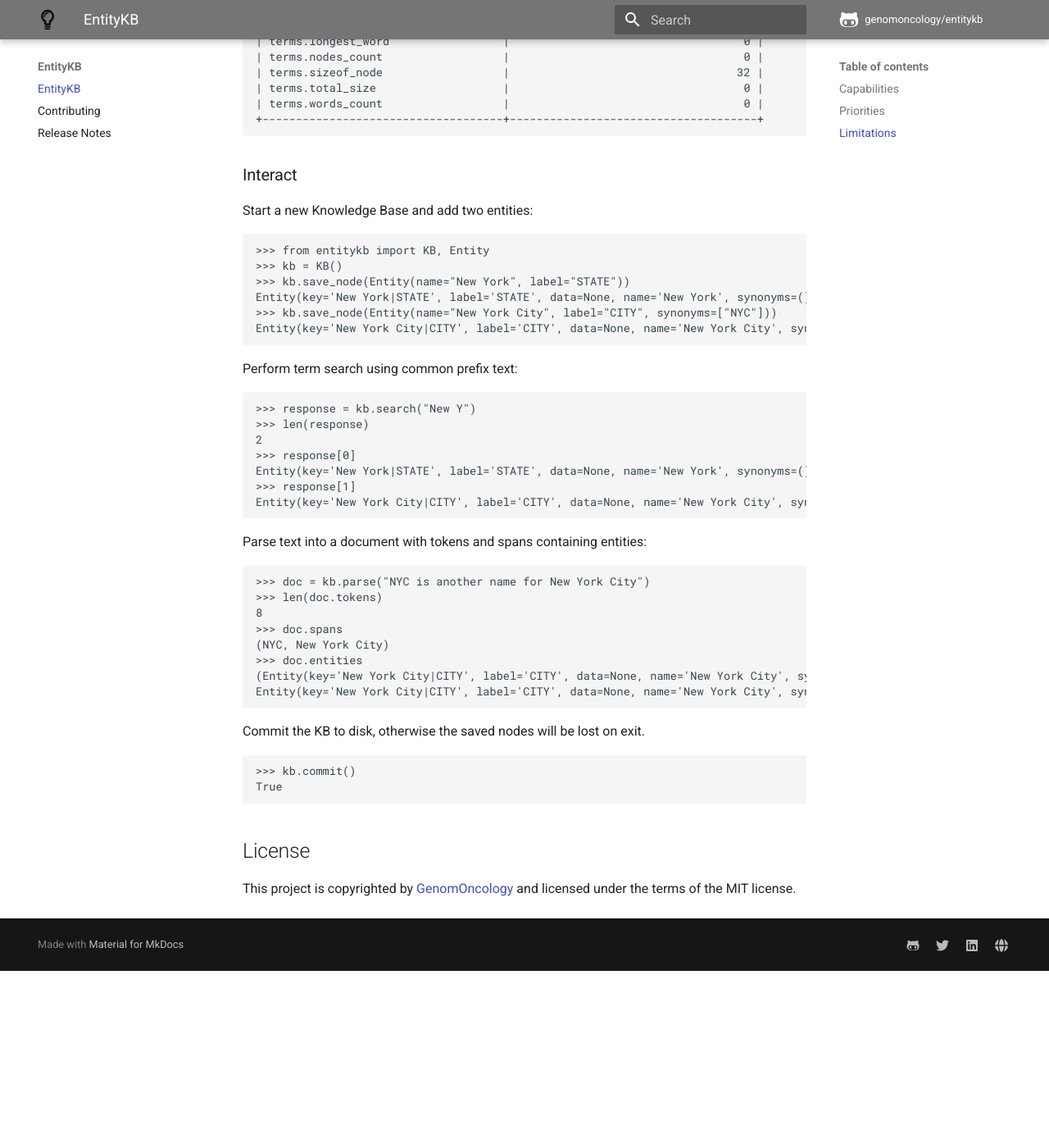
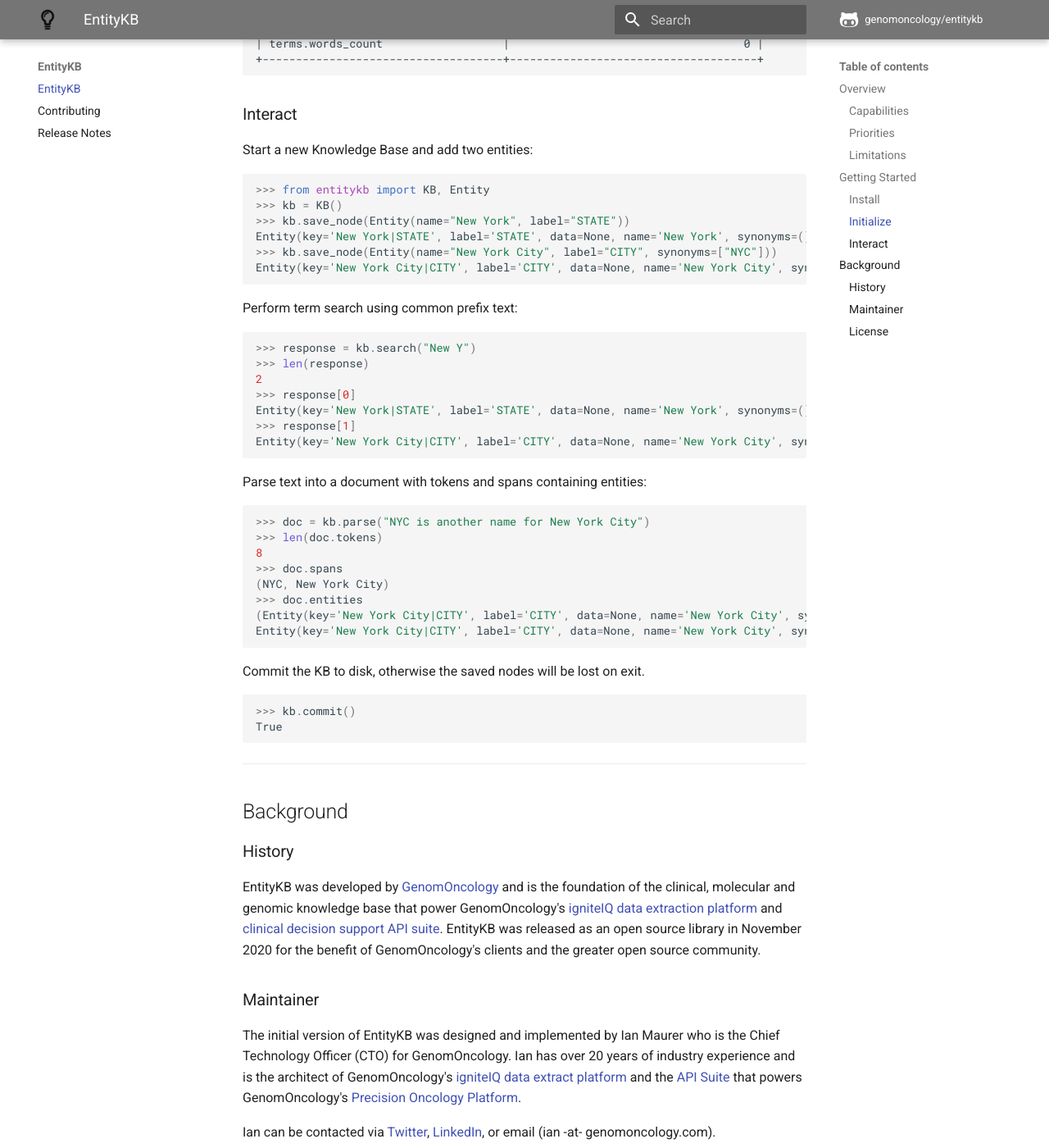
Before and after one commit to Cyberian-Dev/entitykb, an MkDocs documentation site: the page built from docs/index.md, in a window 1280 px wide and 1400 px high, scrolled down 2943 px. Shown: the whole window at 82% size. Built offline with MkDocs 1.6.1 and Material for MkDocs 9.7.7, drawn with Linux system fonts in a browser that asks for light colours; comment, search, counter and statistics services are not loaded; before the commit the page ends 4127 px from its top, so only the background shows below that; some of the changed text lies outside the part shown.

````diff
--- a/docs/index.md
+++ b/docs/index.md
@@ -4,7 +4,7 @@
   </a>
   <br/>
   <em>
-    EntityKB is a python toolkit for the rapid development of custom
+    EntityKB is a Python toolkit for the rapid development of custom
     knowledge bases.
   </em>
 </p>
@@ -23,23 +23,14 @@
 
 ---
 
-# Background
+## Overview
 
 EntityKB is a toolkit for quickly creating knowledge bases (a.k.a.
-knowledge graphs) using the python programming language.  Knowledge
+knowledge graphs) using the Python programming language.  Knowledge
 bases enable [entity linking](https://en.wikipedia.org/wiki/Entity_linking)
 for information extraction and structured searching projects.
 For example, web scraping scripts or chat bot applications can provide
 greater value when concepts are linked to a traversable semantic graph.
-
-EntityKB was developed by [GenomOncology](https://www.genomoncology.com/)
-and is the foundation of the clinical, molecular and genomic knowledge
-base that power GenomOncology's [igniteIQ data extraction
-platform](https://genomoncology.com/igniteiq) and [clinical decision
-support API suite](https://genomoncology.com/api-suite). EntityKB
-was released as an open source library (MIT License) in November
-2020 for the benefit of GenomOncology's clients and the greater
-open source community.
 
 Out of the box, EntityKB is a programmatic framework for algorithmic text
 mining techniques, not a machine-learning based NLP solution. However,
@@ -60,7 +51,7 @@ EntityKB provides a focused set of core capabilities that can be built upon:
 * **Processing pipeline** that normalizes, tokenizes and extracts entities
   from text.
 
-* **Searching** with python based query and traversal language.
+* **Searching** with Python based query and traversal language.
 
 * **Importing and exporting** of data with CLI tooling and/or Python code.
 
@@ -102,10 +95,11 @@ Below are some choices that users should be aware of before starting:
   untrusted clients. Instead, proxy EntityKB behind your application's
   security layer.
 
-* **Heavy RAM usage**: EntityKB is not a "big data" solution.
-  The default graph store trades RAM for runtime performance and ease-of-use.
-  However, the storage could be replaced with a new implementation
-  via configuration.
+* **Heavy memory usage**: EntityKB is not a "big data" solution.
+  The default graph store trades memory for runtime performance and
+  ease-of-use. However, the default storage component could be replaced
+  with a new one that offloads data to disk or a new graph component
+  that delegates to a scalable backend like Neo4j.
 
 * **Not transactional**: EntityKB is not designed for ACID-compliant
   data storage and should never be used as the "system of record".
@@ -117,7 +111,9 @@ Below are some choices that users should be aware of before starting:
   certainly can be used in larger ML-based projects and custom resolvers
   can be added that use ML models for their entity detection logic.
 
-# Getting Started
+---
+
+## Getting Started
 
 ### Install
 
@@ -128,7 +124,7 @@ $ pip install entitykb
 ### Initialize
 
 EntityKB creates a KB in the path specified by the ENTITYKB_ROOT environment
-variable. If no variable is provided, then the user's ~/.entitykb path is
+variable. If no variable is provided, then the user's `~/.entitykb` path is
 used.
 
 ```text
@@ -167,7 +163,7 @@ $ entitykb info
 
 Start a new Knowledge Base and add two entities:
 
-```
+```python
 >>> from entitykb import KB, Entity
 >>> kb = KB()
 >>> kb.save_node(Entity(name="New York", label="STATE"))
@@ -177,7 +173,7 @@ Entity(key='New York City|CITY', label='CITY', data=None, name='New York City',
 ```
 
 Perform term search using common prefix text:
-```
+```python
 >>> response = kb.search("New Y")
 >>> len(response)
 2
@@ -188,7 +184,7 @@ Entity(key='New York City|CITY', label='CITY', data=None, name='New York City',
 ```
 
 Parse text into a document with tokens and spans containing entities:
-```
+```python
 >>> doc = kb.parse("NYC is another name for New York City")
 >>> len(doc.tokens)
 8
@@ -200,14 +196,42 @@ Entity(key='New York City|CITY', label='CITY', data=None, name='New York City',
 ```
 
 Commit the KB to disk, otherwise the saved nodes will be lost on exit.
-```
+```python
 >>> kb.commit()
 True
 ```
 
+---
 
-## License
+## Background
 
-This project is copyrighted by
-[GenomOncology](https://www.genomoncology.com/) and licensed under
-the terms of the MIT license.
+### History
+
+EntityKB was developed by [GenomOncology](https://www.genomoncology.com/)
+and is the foundation of the clinical, molecular and genomic knowledge
+base that power GenomOncology's [igniteIQ data extraction
+platform](https://genomoncology.com/igniteiq) and [clinical decision
+support API suite](https://genomoncology.com/api-suite). EntityKB
+was released as an open source library in November 2020 for the
+benefit of GenomOncology's clients and the greater open source
+community.
+
+
+### Maintainer
+
+The initial version of EntityKB was designed and implemented by Ian Maurer
+who is the Chief Technology Officer (CTO) for GenomOncology. Ian has over
+20 years of industry experience and is the architect of GenomOncology's
+[igniteIQ data extract platform](https://genomoncology.com/igniteiq) and the
+[API Suite](https://genomoncology.com/api-suite) that powers GenomOncology's
+[Precision Oncology Platform](https://www.genomoncology.com/our-platform).
+
+Ian can be contacted via [Twitter](https://twitter.com/imaurer),
+[LinkedIn](https://www.linkedin.com/in/ianmaurer/), or email
+(ian -at- genomoncology.com).
+
+
+### License
+
+This project is copyrighted by [GenomOncology](https://www.genomoncology.com/)
+and licensed under the terms of the MIT license.
````
Also changed, not shown: other parts of docs/index.md (+13 -11 lines), README.md (+62 -38 lines).
